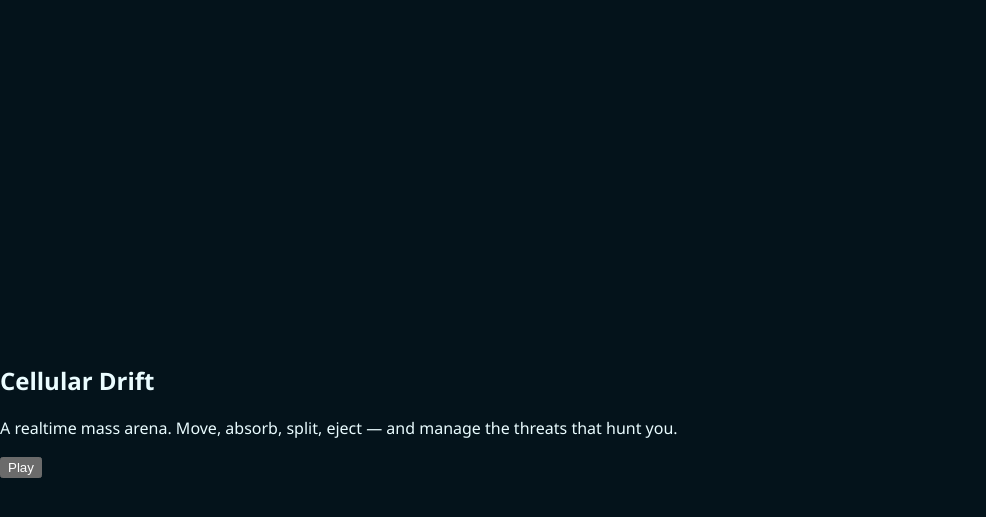
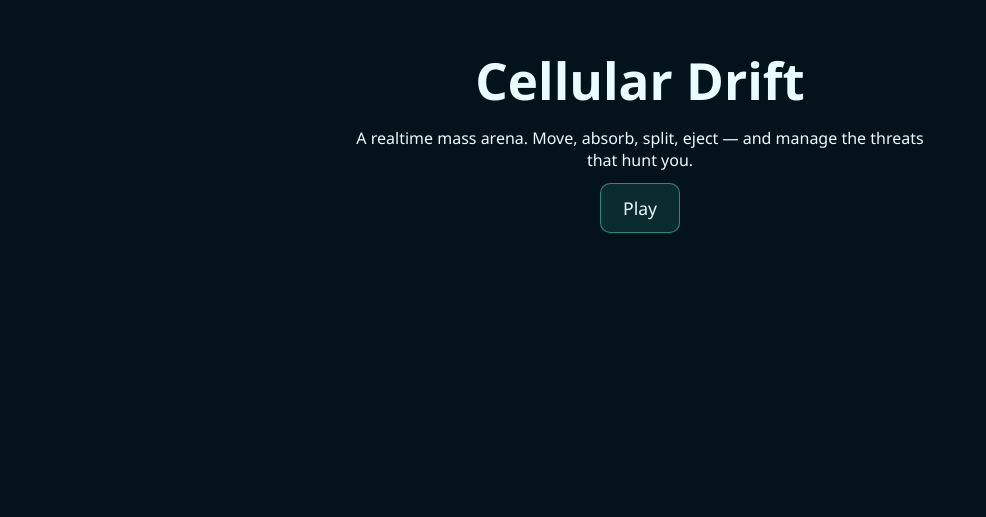
Before and after one commit to HypeDriven/starhermit-cellular-drift, a plain HTML site: page index.html in a window 1280 px wide. Shown: the part 261-778 px from the top of the page, without its empty margins (0-986 px from the left). Drawn offline with nearby package versions, Linux system fonts and the light colour scheme; no server answers.

Commit message:
Fix defects found by the production launch/layout audit
Measured in headless Chrome at 1440x900 and 390x844: reaching gameplay from a
cold load, UI clipped or pushed outside the viewport, and console errors,
warnings and failed requests. Verified clean in both viewports after the fix.

```diff
--- a/css/style.css
+++ b/css/style.css
@@ -1,3 +1,38 @@
 /* Cellular Drift — base styles */
 :root { color-scheme: dark; }
 html, body { margin: 0; padding: 0; height: 100%; background: #071c26; color: #eafcff; font-family: 'Segoe UI', system-ui, -apple-system, sans-serif; }
+
+/* Layout shell: the canvas fills the viewport at any size, screens overlay it.
+   Nothing is allowed to exceed the viewport — no document-level overflow. */
+.cd-root { position: fixed; inset: 0; overflow: hidden; }
+#cd-canvas { position: absolute; inset: 0; width: 100%; height: 100%; display: block; touch-action: none; }
+
+.cd-screen {
+  position: absolute; inset: 0;
+  display: flex; flex-direction: column; align-items: center; justify-content: center;
+  gap: 12px; box-sizing: border-box; text-align: center;
+  padding: max(16px, env(safe-area-inset-top)) max(16px, env(safe-area-inset-right)) max(16px, env(safe-area-inset-bottom)) max(16px, env(safe-area-inset-left));
+  overflow-y: auto;
+}
+/* center content when it fits, scroll from the top when it doesn't */
+.cd-screen > :first-child { margin-top: auto; }
+.cd-screen > :last-child { margin-bottom: auto; }
+
+.cd-game-title { font-size: clamp(1.8rem, 6vw, 3.2rem); margin: 0; }
+.cd-tagline { max-width: 36em; margin: 0; }
+
+.cd-btn {
+  min-width: 0; max-width: 100%; box-sizing: border-box;
+  padding: 12px 22px; font-size: clamp(0.95rem, 2.5vw, 1.1rem); font-family: inherit;
+  background: rgba(79, 216, 194, 0.12); color: #eafcff;
+  border: 1px solid rgba(79, 216, 194, 0.55); border-radius: 10px; cursor: pointer;
+}
+.cd-btn:hover { background: rgba(79, 216, 194, 0.25); }
+.cd-itembtn { width: min(420px, 100%); }
+.cd-sub, .cd-done { display: block; font-size: 0.8em; opacity: 0.75; }
+
+/* HUD overlays the arena: only its controls intercept input */
+.cd-hud { pointer-events: none; justify-content: flex-start; align-items: stretch; text-align: left; }
+.cd-hud .cd-pausebtn { pointer-events: auto; align-self: flex-end; }
+
+.cd-setrow { display: flex; flex-wrap: wrap; gap: 12px; align-items: center; justify-content: space-between; width: min(420px, 100%); }
--- a/js/app.js
+++ b/js/app.js
@@ -51,6 +51,8 @@ async function boot() {
   wrap.appendChild(canvas);
 
   renderer = createRenderer(canvas, {});
+  renderer.resize();
+  window.addEventListener('resize', () => renderer.resize());
   audio = createAudio({});
   platform = createPlatform();
   try { await platform.syncTime(); } catch (e) {}
```
